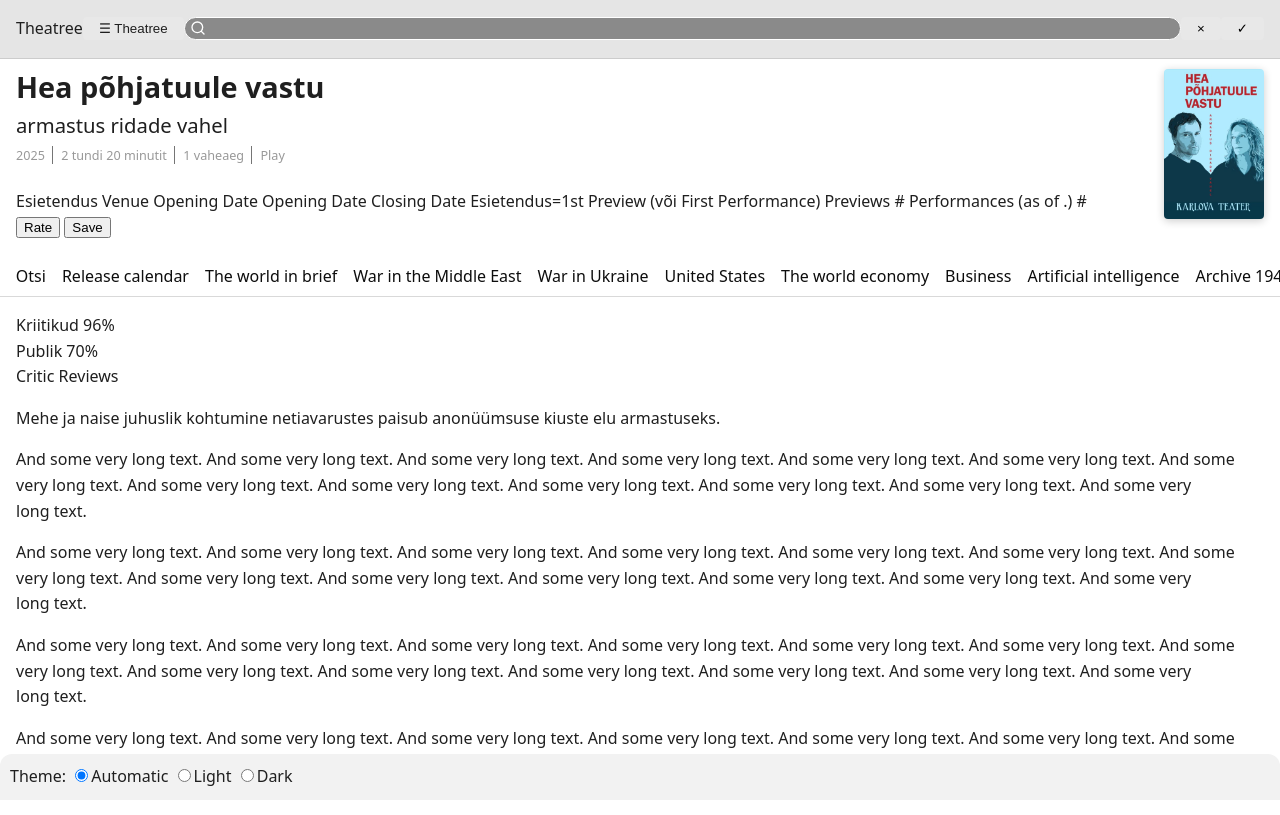
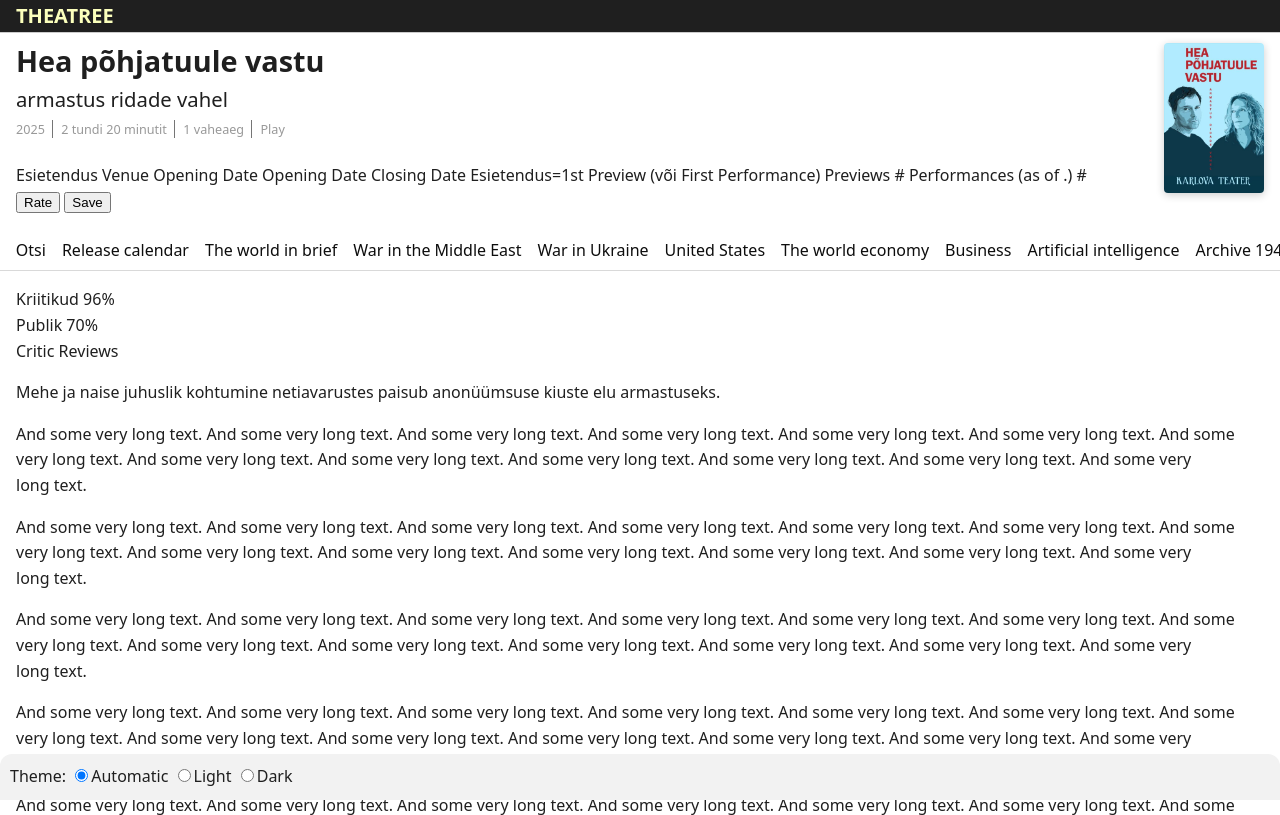
Before and after one commit to liias/theatree, a plain HTML site: page index.html in a window 1280 px wide. Shown: the top 815 px of the page. Drawn offline with Linux system fonts and the light colour scheme.

Commit message:
something

```diff
--- a/css/web.css
+++ b/css/web.css
@@ -64,19 +64,6 @@ body {
 }
 
 
-#site-header {
-    display: flex;
-    flex-flow: row wrap;
-
-    justify-content: space-between;
-    box-sizing: border-box;
-    padding: 0 1rem;
-    border-bottom: 1px solid #ccc;
-    background-color: rgba(0, 0, 0, 0.1);
-
-    flex: 0 0 60px;
-    align-items: center;
-}
 
 h1, h2, h3, h4, h5, h6 {
     font-family: var(--font-heading), sans-serif;
@@ -126,6 +113,19 @@ form {
     padding: 0;
 }
 
+#site-header {
+    display: flex;
+    flex-flow: row wrap;
+
+    justify-content: space-between;
+    box-sizing: border-box;
+    padding: 0 1rem;
+    border-bottom: 1px solid #ccc;
+    background-color: rgb(31, 31, 31);
+
+    flex: 0 0 60px;
+    align-items: center;
+}
 
 #site-header .top-navigation {
     flex-basis: 0;
@@ -145,6 +145,14 @@ form {
     flex-grow: 1;
     justify-content: flex-start;
     display: flex;
+}
+
+#site-header p.logo {
+    font-size: 20px;
+    font-weight: bold;
+    margin: 0;
+    padding: 0;
+    color: #fbffbc;
 }
 
 input.top-search {
--- a/index.html
+++ b/index.html
@@ -16,28 +16,7 @@
 <a id="top"></a>
 
 <header id="site-header">
-    <p>Theatree</p>
-    <nav class="top-navigation">
-        <select class="menu-opener nowrap">
-            <option disabled hidden selected>☰ Theatree</option>
-            <option>Lavastused</option>
-        </select>
-    </nav>
-    <search class="search-container">
-        <form role="search">
-            <input type="text"
-                   id="show"
-                   class="top-search"
-                   name="q"
-                   size="1"
-                   aria-label="Search Theatree"
-                   autocorrect="off"
-                   autocapitalize="off"
-                   autocomplete="off">
-            <button aria-label="Clear search" type="button">×</button>
-            <button aria-label="Submit search" type="submit">✓</button>
-        </form>
-    </search>
+    <p class="logo">THEATREE</p>
 </header>
 
 <main>
```
